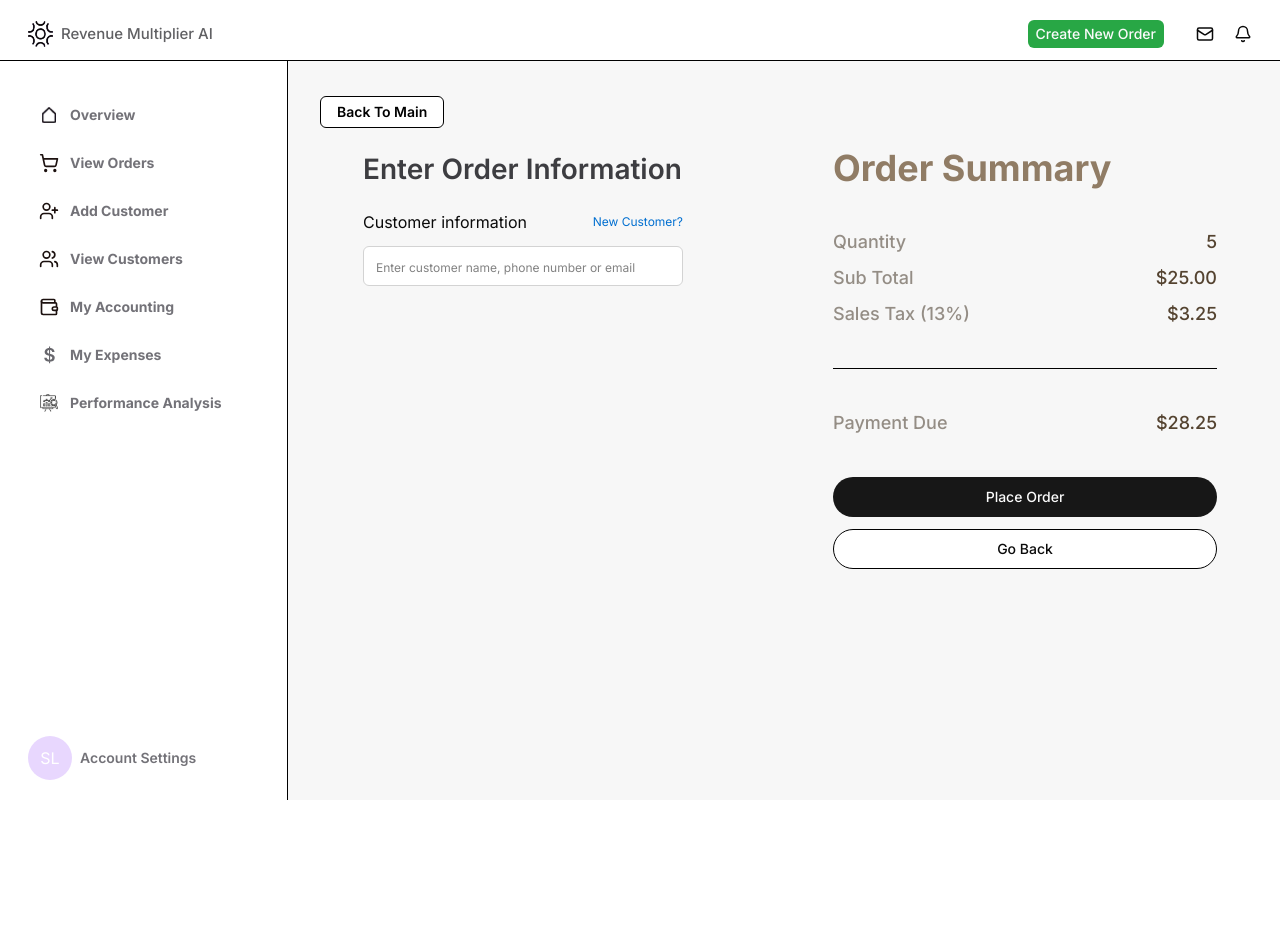
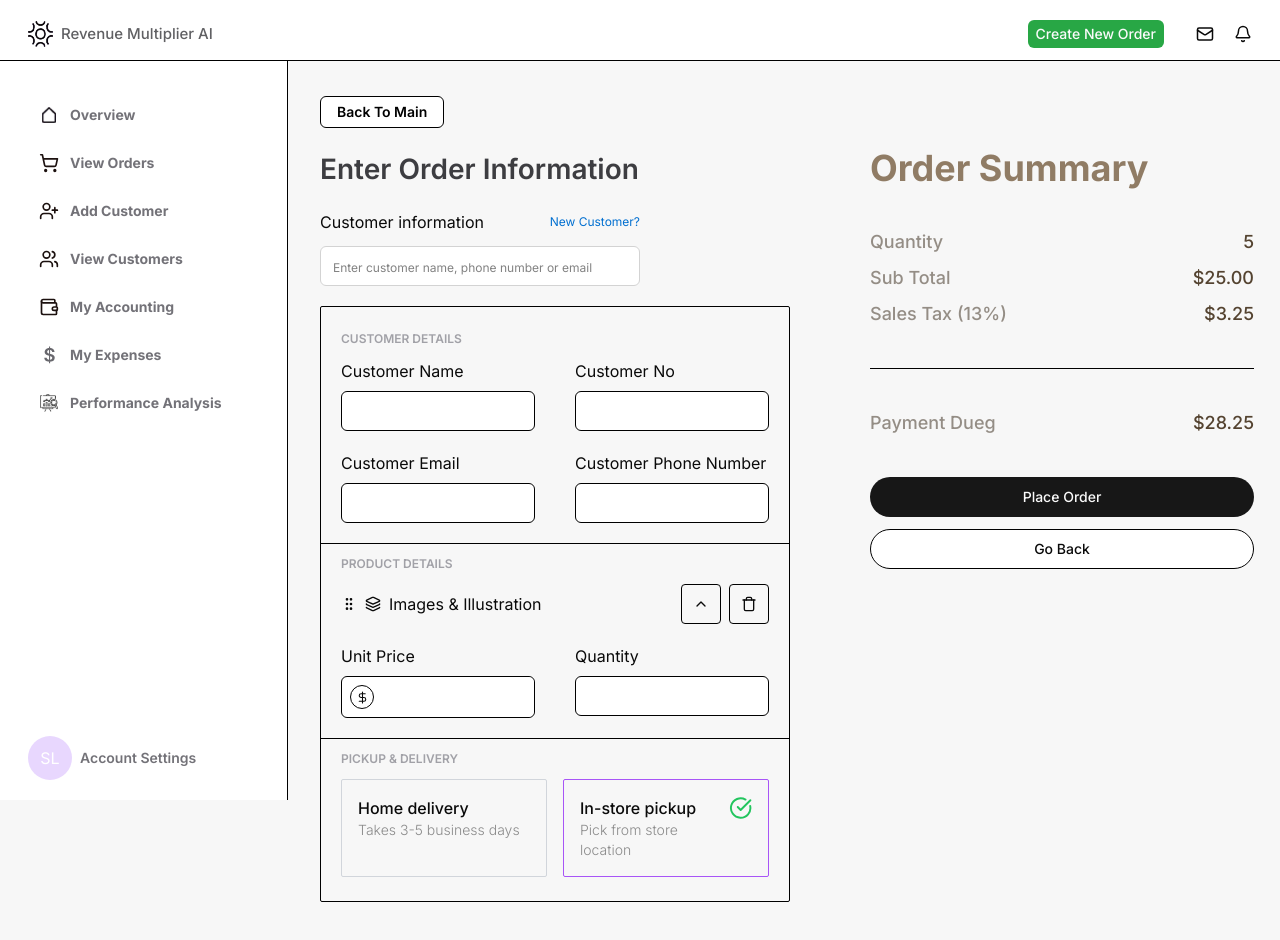
Before and after one commit to gruntai/dental, a Next.js app: page /new-order in a window 1280 px wide. Before the commit the page ends 800 px from the top, so only its background shows below. Built offline with nearby package versions, Linux system fonts and the light colour scheme.

Commit message:
add order menu

```diff
--- a/src/app/(dashboard)/new-order/page.tsx
+++ b/src/app/(dashboard)/new-order/page.tsx
@@ -1,7 +1,18 @@
+"use client";
 import { Button, buttonVariants } from "@/components/ui/button";
 import { Input } from "@/components/ui/input";
+import {
+  CheckCircle,
+  ChevronUp,
+  CircleDollarSignIcon,
+  DollarSign,
+  Grid,
+  GripVertical,
+  Layers,
+  Trash,
+} from "lucide-react";
 import Link from "next/link";
-import React from "react";
+import React, { useState } from "react";
 
 function page() {
   return (
@@ -16,12 +27,12 @@ function page() {
         >
           Back To Main{" "}
         </Link>
-        <div className="flex justify-center flex-wrap gap-y-10">
-          <div className="space-y-5 w-full md:w-1/2">
+        <div className="flex justify-center md:justify-normal flex-wrap gap-y-10">
+          <div className="space-y-5 w-full xl:w-1/2 xl:mr-20">
             <p className="text-[28px] font-semibold text-[#3D3D41]">
               Enter Order Information{" "}
             </p>
-            <div className="space-y-3 md:max-w-xs">
+            <div className="space-y-3 md:max-w-xs mb-10">
               <div className="flex  items-center justify-between">
                 <span className="text-base">Customer information</span>
                 <span className="text-[#016FD0] text-xs font-normal">
@@ -33,8 +44,99 @@ function page() {
                 placeholder="Enter customer name, phone number or email"
               />
             </div>
+            <div className="border-black border rounded-sm py-3">
+              <div className="py-3 pb-5  px-5 border-b border-black">
+                {/* customer details */}
+                <p className="text-xs font-semibold text-[#a1a1a7] mb-3 uppercase">
+                  Customer Details
+                </p>
+                <div className="flex flex-wrap -mx-5 gap-y-5">
+                  <div className="px-5 space-y-2 w-full  sm:w-1/2">
+                    <p>Customer Name</p>
+                    <Input className="border-black" />
+                  </div>
+                  <div className="px-5 space-y-2  w-full sm:w-1/2">
+                    <p>Customer No</p>
+                    <Input className="border-black" />
+                  </div>
+                  <div className="px-5 space-y-2  w-full sm:w-1/2">
+                    <p>Customer Email</p>
+                    {/* <div className="w-full "> */}
+                    <Input className="border-black" type="email" />
+                    {/* </div> */}
+                  </div>
+                  <div className="px-5 space-y-2  w-full sm:w-1/2">
+                    <p>Customer Phone Number</p>
+                    {/* <div className="w-full "> */}
+                    <Input className="border-black" />
+                    {/* </div> */}
+                  </div>
+                </div>
+              </div>
+              <div className="py-3 pb-5  px-5 border-b border-black">
+                {/* customer details */}
+                <p className="text-xs font-semibold text-[#a1a1a7] mb-3 uppercase">
+                  Product Details
+                </p>
+                <div className="flex justify-between items-center mb-5">
+                  {/* iamge and illustration */}
+                  <div className="flex items-center gap-2">
+                    <GripVertical size={16} />
+                    <Layers size={16} />
+                    <span>Images & Illustration</span>
+                  </div>
+                  <div className="flex items-center gap-2">
+                    <Button
+                      variant={"outline"}
+                      size={"icon"}
+                      className="bg-transparent border-black rounded-[4px]"
+                    >
+                      <ChevronUp />
+                    </Button>
+                    <Button
+                      variant={"outline"}
+                      size={"icon"}
+                      className="bg-transparent border-black rounded-[4px]"
+                    >
+                      <Trash />
+                    </Button>
+                  </div>
+                </div>
+                {/* additional amount */}
+                <div className="flex flex-wrap -mx-5 gap-y-5">
+                  <div className="px-5 space-y-2 w-full md:w-1/2">
+                    <p>Unit Price</p>
+                    <div className="w-full border border-black rounded-md pl-7 bg-white relative">
+                      <Input className="border-0 outline-0" />
+                      <div className="border border-black rounded-full w-6 h-6 absolute left-2 top-2 flex items-center justify-center">
+                        <DollarSign size={13} />
+                      </div>
+                    </div>
+                  </div>
+                  <div className="px-5 space-y-2 w-full md:w-1/2">
+                    <p>Quantity</p>
+                    <div className="w-full ">
+                      <Input className="border-black" />
+                    </div>
+                  </div>
+                </div>
+              </div>
+              <div className="py-3 px-5">
+                {/* customer details */}
+                <p className="text-xs font-semibold text-[#a1a1a7] mb-3 uppercase">
+                  Pickup & Delivery
+                </p>
+                {/* additional amount */}
+                <DeliveryOptions />
+                {/* <div className="flex flex-wrap -mx-5">
+
+                </div> */}
+              </div>
+            </div>
           </div>
-          <div className="w-full md:max-w-sm md:w-1/2">
+
+          {/* order summary */}
+          <div className="w-full md:max-w-sm xl:w-1/2">
             <h2 className="mb-10 text-[#907C65] text-4xl font-bold">
               Order Summary
             </h2>
@@ -65,12 +167,15 @@ function page() {
             <hr className="border-black my-10" />
             <div className="flex justify-between items-center mb-10">
               <span className="text-[#948D85] text-lg font-medium">
-                Payment Due
+                Payment Dueg
               </span>
               <span className="text-[#544330] text-lg font-medium">$28.25</span>
             </div>
             <Button className="w-full rounded-3xl mb-3">Place Order</Button>
-            <Button variant={"outline"} className="w-full rounded-3xl border-black">
+            <Button
+              variant={"outline"}
+              className="w-full rounded-3xl border-black"
+            >
               {" "}
               Go Back
             </Button>
@@ -81,4 +186,42 @@ function page() {
   );
 }
 
+const DeliveryOptions = () => {
+  const [selected, setSelected] = useState("pickup");
+
+  return (
+    <div className="flex flex-wrap xl:flex-nowrap gap-4">
+      <div
+        className={`w-full sm:w-64 p-4 border rounded-sm cursor-pointer  flex justify-between items-start ${
+          selected === "delivery" ? "border-purple-500" : "border-gray-300"
+        }`}
+        onClick={() => setSelected("delivery")}
+      >
+        <div>
+          <h3 className="font-medium">Home delivery</h3>
+          <p className="text-sm font-light text-[#8b8b8b]">
+            Takes 3-5 business days
+          </p>
+        </div>
+        {selected === "delivery" && <CheckCircle className="text-green-500" />}
+      </div>
+
+      <div
+        className={`w-full sm:w-64 p-4 border rounded-sm cursor-pointer flex justify-between items-start ${
+          selected === "pickup" ? "border-purple-500" : "border-gray-300"
+        }`}
+        onClick={() => setSelected("pickup")}
+      >
+        <div>
+          <h3 className="font-medium">In-store pickup</h3>
+          <p className="text-sm font-light text-[#8b8b8b]">
+            Pick from store location
+          </p>
+        </div>
+        {selected === "pickup" && <CheckCircle className="text-green-500" />}
+      </div>
+    </div>
+  );
+};
+
 export default page;
```
